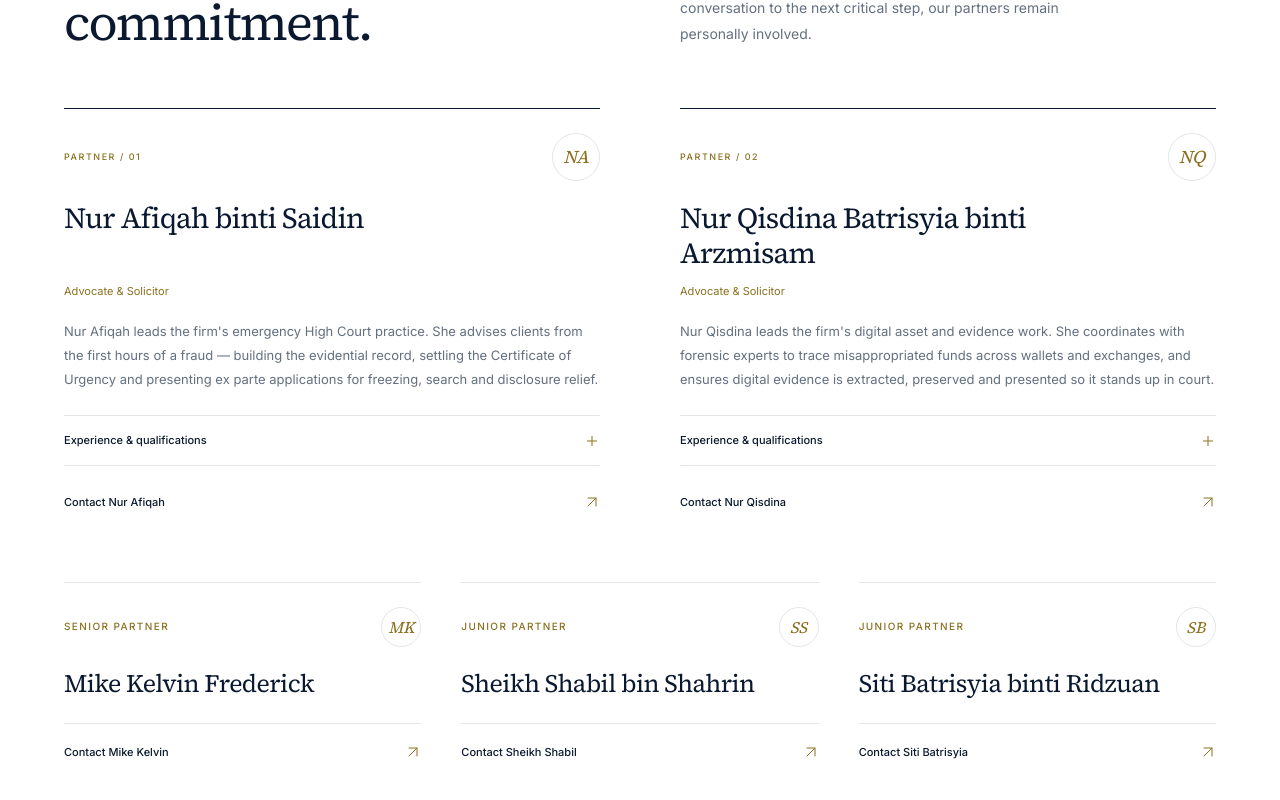
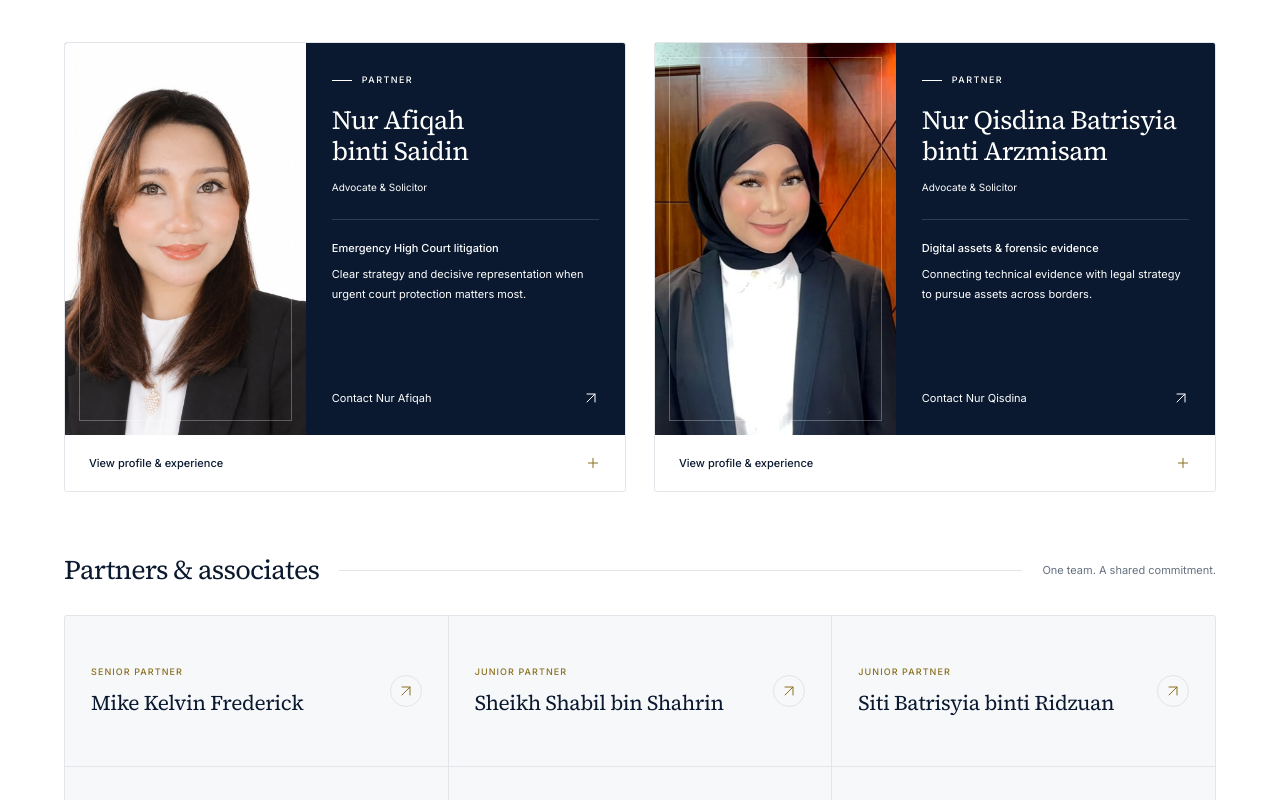
Before and after one commit to HaziqHaiqal/AQ-Law-Chambers, a Next.js app: page / in a window 1280 px wide. Shown: the part 2740-3540 px from the top of the page. Built offline with nearby package versions, Linux system fonts and the light colour scheme.

Commit message:
feat: add partner images and styles for the partners section

```diff
--- /dev/null
+++ b/src/components/partners.module.css
@@ -0,0 +1,393 @@
+.partnerGrid {
+  display: grid;
+  grid-template-columns: repeat(2, minmax(0, 1fr));
+  align-items: start;
+  gap: 28px;
+  margin-top: 48px;
+}
+
+.partnerCard {
+  overflow: hidden;
+  border: 1px solid var(--color-line);
+  border-radius: 3px;
+  background: white;
+  transition: box-shadow 240ms ease;
+}
+
+.partnerCard:hover {
+  box-shadow: 0 12px 36px -20px rgb(10 25 47 / 22%);
+}
+
+.profileCover {
+  display: grid;
+  grid-template-columns: 43% 57%;
+  min-height: 392px;
+  background: var(--color-navy);
+}
+
+.portrait {
+  position: relative;
+  isolation: isolate;
+  overflow: hidden;
+  background: #dfe2e5;
+}
+
+.portraitImage {
+  object-fit: cover;
+  transform: scale(var(--portrait-scale, 1));
+}
+
+.portraitFrame {
+  position: absolute;
+  z-index: 1;
+  inset: 14px;
+  border: 1px solid rgb(255 255 255 / 28%);
+  pointer-events: none;
+}
+
+.profileIntro {
+  display: flex;
+  min-width: 0;
+  flex-direction: column;
+  padding: 30px 26px 24px;
+  color: white;
+}
+
+.role {
+  display: flex;
+  align-items: center;
+  gap: 10px;
+  color: var(--color-gold);
+  font-size: 9px;
+  font-weight: 500;
+  letter-spacing: 0.16em;
+  text-transform: uppercase;
+}
+
+.role::before {
+  content: "";
+  width: 20px;
+  height: 1px;
+  background: currentColor;
+}
+
+.partnerName {
+  margin-top: 18px;
+  font-family: var(--font-source-serif), Georgia, serif;
+  font-size: clamp(24px, 2.05vw, 29px);
+  font-weight: 400;
+  line-height: 1.2;
+  letter-spacing: -0.025em;
+  text-wrap: balance;
+}
+
+.credential {
+  margin-top: 12px;
+  color: var(--color-slate-light);
+  font-size: 10px;
+}
+
+.focus {
+  margin-top: 24px;
+  padding-top: 19px;
+  border-top: 1px solid rgb(255 255 255 / 15%);
+}
+
+.focusTitle {
+  font-size: 11px;
+  font-weight: 500;
+  line-height: 1.65;
+}
+
+.summary {
+  margin-top: 7px;
+  color: var(--color-slate-light);
+  font-size: 11px;
+  line-height: 1.85;
+}
+
+.partnerContact {
+  display: flex;
+  min-height: 44px;
+  align-items: center;
+  justify-content: space-between;
+  gap: 12px;
+  margin-top: auto;
+  padding-top: 18px;
+  font-size: 11px;
+  transition: color 180ms;
+}
+
+.partnerContact svg {
+  color: var(--color-gold);
+}
+.partnerContact:hover {
+  color: var(--color-gold);
+}
+
+.profileToggle {
+  display: flex;
+  min-height: 56px;
+  align-items: center;
+  justify-content: space-between;
+  gap: 16px;
+  padding: 16px 24px;
+  list-style: none;
+  color: var(--color-navy);
+  font-size: 11px;
+  font-weight: 500;
+  transition: background 180ms;
+}
+
+.profileToggle:hover {
+  background: var(--color-mist);
+}
+.profileToggle:focus-visible {
+  outline-offset: -5px;
+}
+.toggleIcon {
+  width: 16px;
+  height: 16px;
+  color: var(--color-gold-ink);
+  transition: transform 200ms;
+}
+.openLabel {
+  display: none;
+}
+.profileDetails[open] .closedLabel {
+  display: none;
+}
+.profileDetails[open] .openLabel {
+  display: inline;
+}
+.profileDetails[open] .toggleIcon {
+  transform: rotate(45deg);
+}
+
+.profileBody {
+  margin: 0 24px;
+  padding: 22px 0 26px;
+  border-top: 1px solid var(--color-line);
+}
+
+.biography {
+  color: var(--color-slate);
+  font-size: 13px;
+  line-height: 1.85;
+}
+.detailHeading {
+  margin-top: 24px;
+  font-size: 10px;
+  font-weight: 500;
+  letter-spacing: 0.1em;
+  text-transform: uppercase;
+}
+.expertiseList {
+  display: grid;
+  gap: 10px;
+  margin-top: 14px;
+  color: var(--color-slate);
+  font-size: 12px;
+  line-height: 1.7;
+}
+.expertiseList li {
+  display: flex;
+  gap: 12px;
+}
+.expertiseList li::before {
+  content: "";
+  width: 4px;
+  height: 4px;
+  margin-top: 8px;
+  flex-shrink: 0;
+  background: var(--color-gold-ink);
+}
+.qualification {
+  margin-top: 22px;
+  padding-top: 18px;
+  border-top: 1px solid var(--color-line);
+  color: var(--color-slate);
+  font-size: 11px;
+  line-height: 1.7;
+}
+
+.teamHeader {
+  display: flex;
+  flex-wrap: wrap;
+  align-items: center;
+  gap: 20px;
+  margin-top: 58px;
+  margin-bottom: 24px;
+}
+.teamRule {
+  height: 1px;
+  flex: 1;
+  background: var(--color-line);
+}
+.teamGrid {
+  display: grid;
+  grid-template-columns: repeat(3, minmax(0, 1fr));
+  gap: 1px;
+  overflow: hidden;
+  border: 1px solid var(--color-line);
+  border-radius: 3px;
+  background: var(--color-line);
+}
+.teamMember {
+  display: flex;
+  min-height: 150px;
+  height: 100%;
+  align-items: center;
+  justify-content: space-between;
+  gap: 16px;
+  padding: 26px;
+  background: var(--color-mist);
+  transition: background 200ms;
+}
+.teamMember:hover,
+.teamMember:focus-visible {
+  background: white;
+}
+.teamMember:focus-visible {
+  position: relative;
+  outline-offset: -4px;
+}
+.teamRole {
+  color: var(--color-gold-ink);
+  font-size: 9px;
+  font-weight: 500;
+  line-height: 1.6;
+  letter-spacing: 0.12em;
+  text-transform: uppercase;
+}
+.teamName {
+  margin-top: 10px;
+  font-family: var(--font-source-serif), Georgia, serif;
+  font-size: 21px;
+  line-height: 1.3;
+  letter-spacing: -0.02em;
+}
+.teamArrow {
+  display: grid;
+  width: 32px;
+  height: 32px;
+  flex-shrink: 0;
+  place-items: center;
+  border: 1px solid var(--color-line);
+  border-radius: 50%;
+  color: var(--color-gold-ink);
+  transition:
+    background 200ms,
+    color 200ms,
+    border-color 200ms;
+}
+.teamMember:hover .teamArrow,
+.teamMember:focus-visible .teamArrow {
+  border-color: var(--color-navy);
+  background: var(--color-navy);
+  color: white;
+}
+
+@media (min-width: 1024px) and (max-width: 1199px) {
+  .profileIntro {
+    padding: 26px 20px 20px;
+  }
+  .partnerName {
+    font-size: 24px;
+  }
+  .profileCover {
+    min-height: 420px;
+    grid-template-columns: 40% 60%;
+  }
+}
+
+@media (max-width: 1023px) {
+  .partnerGrid {
+    grid-template-columns: 1fr;
+    gap: 24px;
+  }
+  .profileCover {
+    grid-template-columns: 42% 58%;
+    min-height: 340px;
+  }
+  .profileIntro {
+    padding: 32px;
+  }
+  .partnerName {
+    max-width: 340px;
+    font-size: 32px;
+  }
+  .teamGrid {
+    grid-template-columns: repeat(2, minmax(0, 1fr));
+  }
+}
+
+@media (max-width: 639px) {
+  .profileIntro {
+    padding: 24px;
+  }
+  .partnerName {
+    font-size: 27px;
+  }
+  .teamHeader {
+    align-items: start;
+    gap: 8px;
+    margin-top: 42px;
+  }
+  .teamHeader h3 {
+    width: 100%;
+  }
+  .teamRule {
+    display: none;
+  }
+  .teamGrid {
+    grid-template-columns: 1fr;
+  }
+  .teamMember {
+    min-height: 115px;
+    padding: 22px;
+  }
+}
+
+@media (max-width: 479px) {
+  .partnerGrid {
+    margin-top: 36px;
+  }
+  .profileCover {
+    grid-template-columns: 1fr;
+    min-height: 0;
+  }
+  .portrait {
+    aspect-ratio: 4 / 5;
+  }
+  .profileIntro {
+    padding: 26px;
+  }
+  .partnerName {
+    font-size: 30px;
+  }
+  .focus {
+    margin-top: 20px;
+    padding-top: 16px;
+  }
+  .summary {
+    font-size: 12px;
+  }
+  .partnerContact {
+    margin-top: 8px;
+  }
+  .profileToggle {
+    padding-inline: 26px;
+  }
+}
+
+@media (prefers-reduced-motion: reduce) {
+  .partnerCard,
+  .partnerContact,
+  .profileToggle,
+  .toggleIcon,
+  .teamMember,
+  .teamArrow {
+    transition: none;
+  }
+}
--- a/src/components/partners.tsx
+++ b/src/components/partners.tsx
@@ -1,7 +1,10 @@
+import Image from "next/image";
+import type { CSSProperties } from "react";
 import { firm, partners, teamMembers } from "@/content/site";
 import { ArrowUpRight, Plus } from "./icons";
 import { Reveal } from "./reveal";
 import { Container, SectionHeading } from "./ui";
+import styles from "./partners.module.css";
 
 export function Partners() {
   return (
@@ -9,112 +12,131 @@ export function Partners() {
       <Container>
         <div className="grid gap-7 lg:grid-cols-2 lg:items-end lg:gap-20">
           <SectionHeading
-            eyebrow="Our partners & legal team"
+            eyebrow="Our people"
             title={
               <>
-                Your matter.
+                Personal commitment.
                 <br />
-                Our personal commitment.
+                At every step.
               </>
             }
           />
           <Reveal className="max-w-md text-[14px] leading-[1.9] text-slate lg:pb-1">
-            Direct access to the people leading your case. From the first
-            conversation to the next critical step, our partners remain
-            personally involved.
+            Good counsel is personal. Meet the partners and legal team who bring
+            clear thinking, focused expertise and individual attention to your
+            matter.
           </Reveal>
         </div>
-        <div className="mt-12 grid gap-10 md:grid-cols-2 lg:mt-14 lg:gap-20">
+
+        <div className={styles.partnerGrid}>
           {partners.map((partner, index) => (
-            <Reveal key={partner.name} delay={index * 100} className="h-full">
-              <article className="flex h-full flex-col border-t border-navy pt-6">
-                <div className="flex items-center justify-between">
-                  <p className="text-[9px] font-medium uppercase tracking-[0.17em] text-gold-ink">
-                    Partner / 0{index + 1}
-                  </p>
-                  <span
-                    aria-hidden="true"
-                    className="grid size-12 place-items-center rounded-full border border-line font-serif text-lg italic text-gold-ink"
+            <Reveal key={partner.name} delay={index * 100}>
+              <article
+                className={styles.partnerCard}
+                aria-labelledby={`partner-name-${index}`}
               >
-                    {partner.initials}
-                  </span>
+                <div className={styles.profileCover}>
+                  <div className={styles.portrait}>
+                    <Image
+                      src={partner.portrait}
+                      alt={`Portrait of ${partner.name}`}
+                      fill
+                      sizes={
+                        partner.portraitScale > 1
+                          ? "(max-width: 479px) 200vw, (max-width: 1023px) 100vw, 640px"
+                          : "(max-width: 479px) 125vw, (max-width: 1023px) 60vw, 420px"
+                      }
+                      className={styles.portraitImage}
+                      style={
+                        {
+                          objectPosition: partner.portraitPosition,
+                          transformOrigin: partner.portraitOrigin,
+                          "--portrait-scale": partner.portraitScale,
+                        } as CSSProperties
+                      }
+                    />
+                    <span className={styles.portraitFrame} aria-hidden="true" />
                   </div>
-                <h3 className="mt-5 max-w-sm font-serif text-[29px] leading-[1.2] tracking-[-0.03em] md:min-h-[70px]">
+                  <div className={styles.profileIntro}>
+                    <p className={styles.role}>Partner</p>
+                    <h3
+                      id={`partner-name-${index}`}
+                      className={styles.partnerName}
+                    >
                       {partner.name}
                     </h3>
-                <p className="mt-3 text-[11px] text-gold-ink">
+                    <p className={styles.credential}>
                       Advocate &amp; Solicitor
                     </p>
-                <p className="mb-6 mt-5 text-[13px] leading-[1.85] text-slate">
-                  {partner.bio}
-                </p>
-                <details className="group mt-auto border-y border-line">
-                  <summary className="flex cursor-pointer list-none items-center justify-between gap-4 py-4 text-[11px] font-medium">
-                    Experience &amp; qualifications
-                    <Plus className="size-4 text-gold-ink transition-transform group-open:rotate-45" />
+                    <div className={styles.focus}>
+                      <p className={styles.focusTitle}>{partner.focus}</p>
+                      <p className={styles.summary}>{partner.summary}</p>
+                    </div>
+                    <a
+                      href={`mailto:${firm.email}?subject=${encodeURIComponent(`Attention: ${partner.name}`)}`}
+                      aria-label={`Email ${partner.name}`}
+                      className={styles.partnerContact}
+                    >
+                      Contact {partner.contactName}
+                      <ArrowUpRight className="size-4 shrink-0" />
+                    </a>
+                  </div>
+                </div>
+
+                <details className={styles.profileDetails}>
+                  <summary className={styles.profileToggle}>
+                    <span className={styles.closedLabel}>
+                      View profile &amp; experience
+                    </span>
+                    <span className={styles.openLabel}>Close profile</span>
+                    <Plus className={styles.toggleIcon} />
                   </summary>
-                  <div className="pb-5">
-                    <ul className="space-y-2 text-xs leading-relaxed text-slate">
+                  <div className={styles.profileBody}>
+                    <p className={styles.biography}>{partner.bio}</p>
+                    <h4 className={styles.detailHeading}>Areas of expertise</h4>
+                    <ul className={styles.expertiseList}>
                       {partner.expertise.map((item) => (
-                        <li key={item} className="flex gap-3">
-                          <span
-                            aria-hidden="true"
-                            className="mt-2 size-1 shrink-0 bg-gold-ink"
-                          />
-                          {item}
-                        </li>
+                        <li key={item}>{item}</li>
                       ))}
                     </ul>
-                    <p className="mt-4 border-t border-line pt-4 text-xs text-slate">
+                    <p className={styles.qualification}>
                       {partner.qualifications[0]}
                     </p>
                   </div>
                 </details>
-                <a
-                  href={`mailto:${firm.email}?subject=${encodeURIComponent(`Attention: ${partner.name}`)}`}
-                  className="group mt-5 flex min-h-8 items-center justify-between text-[11px] font-medium"
-                >
-                  Contact {index === 0 ? "Nur Afiqah" : "Nur Qisdina"}
-                  <ArrowUpRight className="size-4 text-gold-ink transition-transform group-hover:-translate-y-0.5 group-hover:translate-x-0.5" />
-                </a>
               </article>
             </Reveal>
           ))}
         </div>
-        <div className="mt-14 grid gap-x-8 gap-y-10 sm:grid-cols-2 lg:mt-16 lg:grid-cols-3 lg:gap-x-10">
-          {teamMembers.map((member, index) => (
-            <Reveal
-              key={member.name}
-              delay={(index % 3) * 80}
-              className="h-full"
-            >
-              <article className="flex h-full flex-col border-t border-line pt-6">
-                <div className="flex items-center justify-between gap-4">
-                  <p className="text-[10px] font-medium uppercase tracking-[0.14em] text-gold-ink">
-                    {member.role}
+
+        <div className={styles.teamHeader}>
+          <h3 className="font-serif text-[27px] tracking-[-0.03em]">
+            Partners &amp; associates
+          </h3>
+          <span className={styles.teamRule} aria-hidden="true" />
+          <p className="text-[11px] text-slate">
+            One team. A shared commitment.
           </p>
-                  <span
-                    aria-hidden="true"
-                    className="grid size-10 shrink-0 place-items-center rounded-full border border-line font-serif text-base italic text-gold-ink"
-                  >
-                    {member.initials}
-                  </span>
         </div>
-                <h3 className="mb-6 mt-5 font-serif text-[25px] leading-[1.3] tracking-[-0.025em]">
-                  {member.name}
-                </h3>
+        <ul className={styles.teamGrid}>
+          {teamMembers.map((member) => (
+            <li key={member.name}>
               <a
                 href={`mailto:${firm.email}?subject=${encodeURIComponent(`Attention: ${member.name}`)}`}
-                  aria-label={`Email ${member.name}`}
-                  className="group mt-auto flex min-h-11 items-center justify-between gap-4 border-t border-line pt-3 text-[11px] font-medium"
+                aria-label={`Email ${member.name}, ${member.role}`}
+                className={styles.teamMember}
               >
-                  Contact {member.contactName}
-                  <ArrowUpRight className="size-4 shrink-0 text-gold-ink transition-transform group-hover:-translate-y-0.5 group-hover:translate-x-0.5" />
+                <div>
+                  <p className={styles.teamRole}>{member.role}</p>
+                  <h4 className={styles.teamName}>{member.name}</h4>
+                </div>
+                <span className={styles.teamArrow} aria-hidden="true">
+                  <ArrowUpRight className="size-4" />
+                </span>
               </a>
-              </article>
-            </Reveal>
+            </li>
           ))}
-        </div>
+        </ul>
       </Container>
     </section>
   );
--- a/src/content/site.ts
+++ b/src/content/site.ts
@@ -112,6 +112,13 @@ export const partners = [
   {
     name: "Nur Afiqah binti Saidin",
     initials: "NA",
+    portrait: "/partners/nur-afiqah.jpg",
+    portraitPosition: "50% 50%",
+    portraitScale: 1,
+    portraitOrigin: "50% 50%",
+    contactName: "Nur Afiqah",
+    focus: "Emergency High Court litigation",
+    summary: "Clear strategy and decisive representation when urgent court protection matters most.",
     role: "Partner · Advocate & Solicitor",
     bio: "Nur Afiqah leads the firm's emergency High Court practice. She advises clients from the first hours of a fraud — building the evidential record, settling the Certificate of Urgency and presenting ex parte applications for freezing, search and disclosure relief.",
     expertise: [
@@ -124,6 +131,13 @@ export const partners = [
   {
     name: "Nur Qisdina Batrisyia binti Arzmisam",
     initials: "NQ",
+    portrait: "/partners/nur-qisdina.jpg",
+    portraitPosition: "50% 50%",
+    portraitScale: 2.05,
+    portraitOrigin: "50% 34%",
+    contactName: "Nur Qisdina",
+    focus: "Digital assets & forensic evidence",
+    summary: "Connecting technical evidence with legal strategy to pursue assets across borders.",
     role: "Partner · Advocate & Solicitor",
     bio: "Nur Qisdina leads the firm's digital asset and evidence work. She coordinates with forensic experts to trace misappropriated funds across wallets and exchanges, and ensures digital evidence is extracted, preserved and presented so it stands up in court.",
     expertise: [
```
Also changed, not shown: public/partners/nur-afiqah.jpg (added), public/partners/nur-qisdina.jpg (added). Lines whose indentation alone changed are shown as unchanged.
